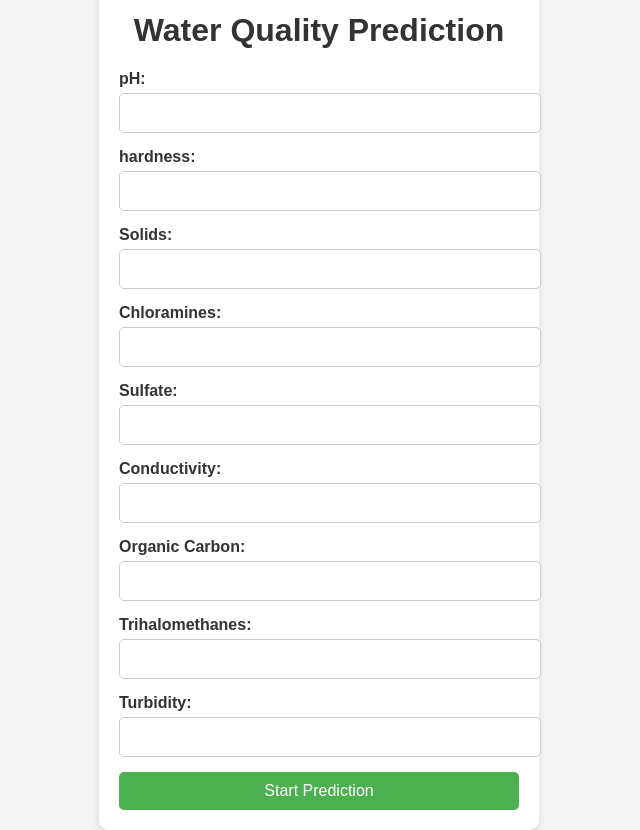
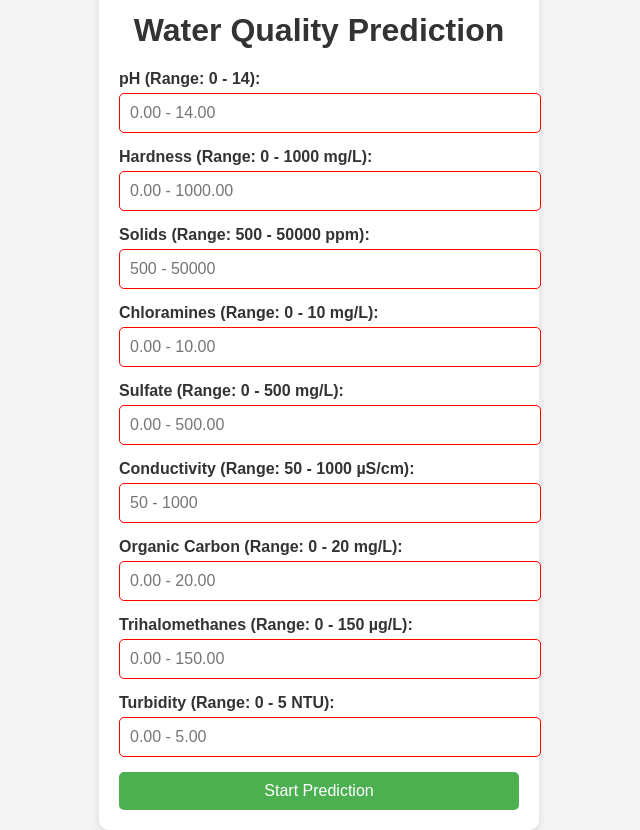
Before and after one commit to abdullahnour25/WaterPotability, a Flask app: page / in a window 1280 px wide. Shown: the whole page, without its empty margins (321-961 px from the left). Run offline with Flask 3, Linux system fonts and the light colour scheme; parts of the project's set-up code (start-up, migrations or seed data) failed here and were passed over.

Commit message:
Refactor form input validation and add result page

```diff
--- a/app.py
+++ b/app.py
@@ -56,7 +56,7 @@ def predict():
                 "water is not potable"  # Assuming you're predicting a single value
             )
 
-        return prediction_value
+        return render_template("result.html", prediction_value=prediction_value)
 
     return render_template("form.html")
 
--- a/static/styles.css
+++ b/static/styles.css
@@ -57,3 +57,7 @@ button {
 button:hover {
   background-color: #45a049;
 }
+
+input:invalid {
+  border-color: red;
+}
--- a/templates/form.html
+++ b/templates/form.html
@@ -13,66 +13,113 @@
     <div class="form-container">
       <h1>Water Quality Prediction</h1>
       <form method="POST">
-        <label for="ph">pH:</label>
-        <input type="number" step="0.01" id="ph" name="ph" required />
+        <label for="ph">pH (Range: 0 - 14):</label>
+        <input
+          type="number"
+          step="0.01"
+          id="ph"
+          name="ph"
+          min="0"
+          max="14"
+          placeholder="0.00 - 14.00"
+          required
+        />
 
-        <label for="hardness">hardness:</label>
+        <label for="hardness">Hardness (Range: 0 - 1000 mg/L):</label>
         <input
           type="number"
           step="0.01"
           id="hardness"
           name="hardness"
+          min="0"
+          max="1000"
+          placeholder="0.00 - 1000.00"
           required
         />
 
-        <label for="solids">Solids:</label>
-        <input type="number" step="0.01" id="solids" name="solids" required />
+        <label for="solids">Solids (Range: 500 - 50000 ppm):</label>
+        <input
+          type="number"
+          step="0.01"
+          id="solids"
+          name="solids"
+          min="500"
+          max="50000"
+          placeholder="500 - 50000"
+          required
+        />
 
-        <label for="chloramines">Chloramines:</label>
+        <label for="chloramines">Chloramines (Range: 0 - 10 mg/L):</label>
         <input
           type="number"
           step="0.01"
           id="chloramines"
           name="chloramines"
+          min="0"
+          max="10"
+          placeholder="0.00 - 10.00"
           required
         />
 
-        <label for="sulfate">Sulfate:</label>
-        <input type="number" step="0.01" id="sulfate" name="sulfate" required />
+        <label for="sulfate">Sulfate (Range: 0 - 500 mg/L):</label>
+        <input
+          type="number"
+          step="0.01"
+          id="sulfate"
+          name="sulfate"
+          min="0"
+          max="500"
+          placeholder="0.00 - 500.00"
+          required
+        />
 
-        <label for="conductivity">Conductivity:</label>
+        <label for="conductivity">Conductivity (Range: 50 - 1000 µS/cm):</label>
         <input
           type="number"
           step="0.01"
           id="conductivity"
           name="conductivity"
+          min="50"
+          max="1000"
+          placeholder="50 - 1000"
           required
         />
 
-        <label for="organic-carbon">Organic Carbon:</label>
+        <label for="organic-carbon">Organic Carbon (Range: 0 - 20 mg/L):</label>
         <input
           type="number"
           step="0.01"
           id="organic-carbon"
           name="organic-carbon"
+          min="0"
+          max="20"
+          placeholder="0.00 - 20.00"
           required
         />
 
-        <label for="trihalomethanes">Trihalomethanes:</label>
+        <label for="trihalomethanes"
+          >Trihalomethanes (Range: 0 - 150 µg/L):</label
+        >
         <input
           type="number"
           step="0.01"
           id="trihalomethanes"
           name="trihalomethanes"
+          min="0"
+          max="150"
+          placeholder="0.00 - 150.00"
           required
         />
 
-        <label for="turbidity">Turbidity:</label>
+        <label for="turbidity">Turbidity (Range: 0 - 5 NTU):</label>
         <input
           type="number"
           step="0.01"
           id="turbidity"
           name="turbidity"
+          min="0"
+          max="5"
+          placeholder="0.00 - 5.00"
           required
         />
 
```
Also changed, not shown: templates/result.html (added, +23 -0 lines).
